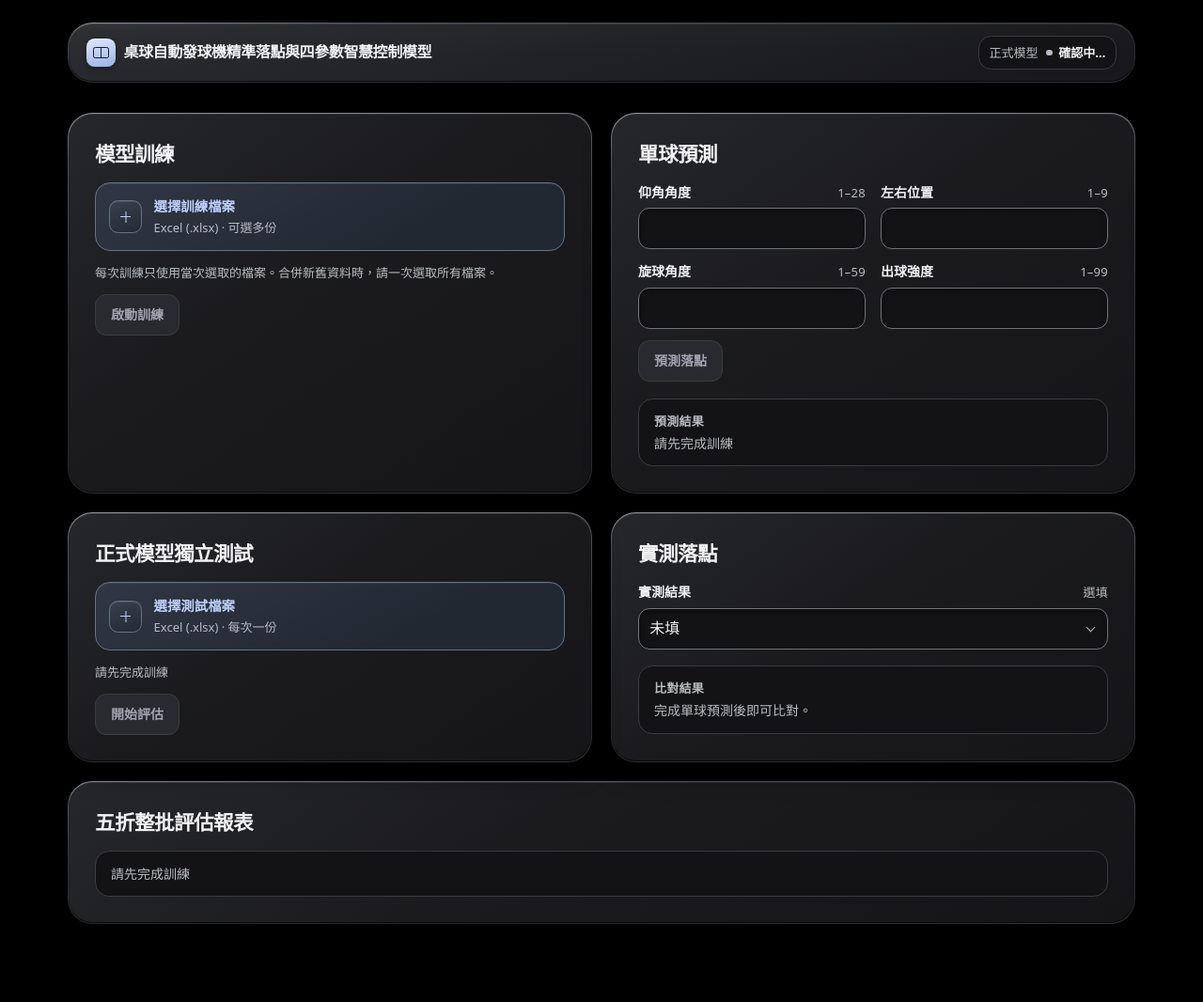
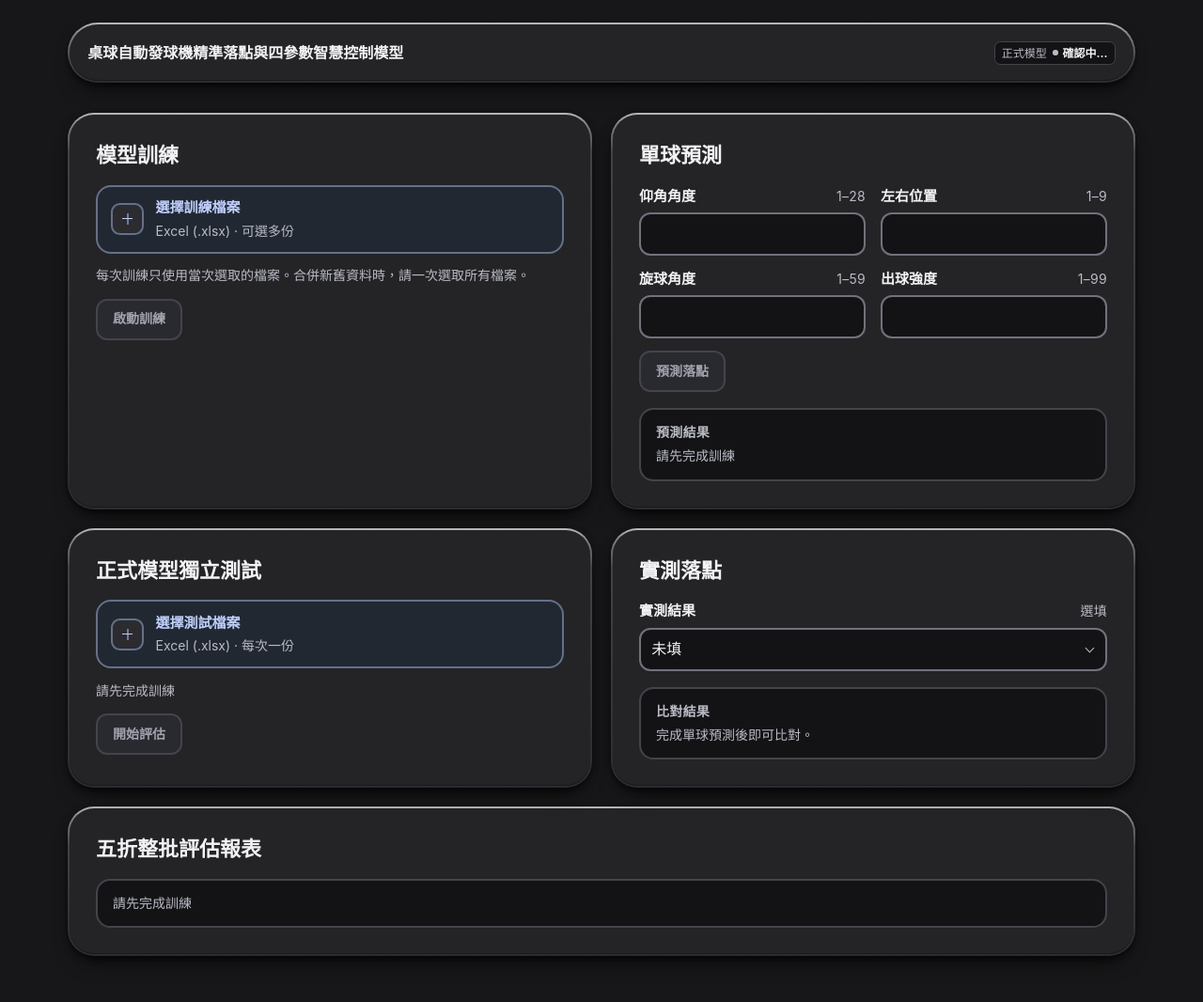
Before and after one commit to imennnnnh/fieldstudy, a plain HTML site: page frontend/index.html in a window 1280 px wide. Shown: the whole page at 94% size. Before the commit the page ends 1031 px from the top, so only its background shows below. Drawn offline with Linux system fonts and the light colour scheme; files that its build step writes are made by us from their sources.

Commit message:
優化前端

```diff
--- a/frontend/index.html
+++ b/frontend/index.html
@@ -4,16 +4,13 @@
   <meta charset="utf-8">
   <meta name="viewport" content="width=device-width, initial-scale=1">
   <title>桌球發球機落點預測</title>
-  <link rel="stylesheet" href="/static/styles.css?v=2">
-  <script src="/static/app.js" defer></script>
+  <link rel="stylesheet" href="/static/styles.css?v=13">
+  <script src="/static/app.js?v=3" defer></script>
 </head>
 <body>
   <header class="site-header">
     <div class="shell header-inner">
-      <a class="brand" href="#top">
-        <span class="brand-mark" aria-hidden="true"></span>
-        <span>桌球自動發球機精準落點與四參數智慧控制模型</span>
-      </a>
+      <a class="brand" href="#top">桌球自動發球機精準落點與四參數智慧控制模型</a>
       <div class="model-state" id="model-state" data-state="checking">
         <span>正式模型</span>
         <strong id="model-state-text" role="status">確認中…</strong>
@@ -159,5 +156,6 @@
       </div>
     </section>
   </main>
+  <div id="page-end" aria-hidden="true"></div>
 </body>
 </html>
--- a/frontend/styles.css
+++ b/frontend/styles.css
@@ -1,14 +1,14 @@
 :root {
   color-scheme: dark;
-  font: 100%/1.55 system-ui, -apple-system, BlinkMacSystemFont, "PingFang TC", "Microsoft JhengHei", sans-serif;
+  font: 100%/1.6 Inter, "Noto Sans TC", "PingFang TC", "Microsoft JhengHei", system-ui, sans-serif;
   font-optical-sizing: auto;
-  --page: #000;
-  --surface: #1b1b1e;
-  --surface-quiet: #222226;
+  --page: #171719;
+  --surface: #242426;
+  --surface-quiet: #2b2b30;
   --control: #131315;
   --text: #f2f2f5;
   --muted: #b9bbc5;
-  --line: #3a3b41;
+  --line: #43444b;
   --control-line: #70727c;
   --accent: #bdcefb;
   --accent-hover: #d0ddff;
@@ -23,15 +23,15 @@
   --ready: #85dfac;
   --notice-text: #f4d29c;
   --notice-bg: #352a20;
-  --glass-face: linear-gradient(145deg, #26272b, var(--surface) 42%, #151517 100%);
-  --glass-rim: linear-gradient(178deg, #92949e, #50525c 12%, #2b2c32 51%, #25262b 89%, #34353e);
-  --glass-shadow: inset 0 1px 0 rgb(255 255 255 / 9%), inset 0 -1px 0 rgb(0 0 0 / 65%), 0 10px 28px rgb(0 0 0 / 48%);
-  --radius: 1.65rem;
+  --radius: 1.75rem;
+  --frame-width: 2px;
   --gutter: clamp(1rem, 4vw, 3rem);
   --gap: clamp(0.875rem, 2vw, 1.25rem);
+  --bottom-fade-height: clamp(2.25rem, 6vh, 3.5rem);
   background: var(--page);
   color: var(--text);
   scroll-padding-top: 6.5rem;
+  scroll-padding-bottom: var(--bottom-fade-height);
 }
 
 *, *::before, *::after { box-sizing: border-box; }
@@ -51,34 +51,65 @@ p:empty { display: none; }
 }
 
 .site-header {
+  --header-offset: 0.75rem;
   position: sticky;
-  inset-block-start: 0.75rem;
+  inset-block-start: var(--header-offset);
   z-index: 1;
   margin-block-start: clamp(0.75rem, 2.5vw, 1.5rem);
 }
 
+.site-header::before, body::after {
+  content: "";
+  inset-inline: 0;
+  pointer-events: none;
+  opacity: 0;
+  transition: opacity 180ms ease-out;
+}
+
+.site-header::before {
+  position: absolute;
+  inset-block: calc(-1 * var(--header-offset)) -1.75rem;
+  z-index: -1;
+  background: linear-gradient(to bottom, var(--page) 45%, transparent);
+}
+
+body::after {
+  position: fixed;
+  inset-block-end: 0;
+  z-index: 0;
+  block-size: var(--bottom-fade-height);
+  background: linear-gradient(to bottom, transparent, var(--page) 96%);
+}
+
+#page-end { block-size: 1px; }
+
+.site-header.is-scrolled::before, body.can-scroll-down::after { opacity: 1; }
+
+@supports (backdrop-filter: blur(16px)) and (mask-image: linear-gradient(#000, transparent)) {
+  .site-header::before {
+    background: rgb(23 23 25 / 58%);
+    backdrop-filter: blur(16px);
+    mask-image: linear-gradient(to bottom, #000 55%, transparent);
+  }
+}
+
 .header-inner, .panel {
-  border: 1px solid transparent;
+  border: 2px solid transparent;
   border-radius: var(--radius);
-  background: var(--glass-face) padding-box, var(--glass-rim) border-box;
-  box-shadow: var(--glass-shadow);
+  background:
+    linear-gradient(var(--surface), var(--surface)) padding-box,
+    linear-gradient(to bottom, #b8b8be, #818189 0.8rem, #424248 2.6rem, #2b2b30) border-box;
+  box-shadow: inset 0 -1px 0 #19191c, 0 3px 6px rgb(0 0 0 / 52%), 0 13px 24px -12px rgb(0 0 0 / 88%);
 }
 
 .header-inner {
   min-block-size: 4rem;
+  border-radius: 2.25rem;
   display: flex;
   align-items: center;
   justify-content: space-between;
   gap: 0.65rem;
   padding: 0.5rem clamp(0.65rem, 2vw, 1.2rem);
-}
-
-@supports (backdrop-filter: blur(18px)) {
-  .header-inner {
-    background: linear-gradient(160deg, rgb(42 43 48 / 91%), rgb(21 21 24 / 89%)) padding-box,
-      var(--glass-rim) border-box;
-    backdrop-filter: blur(18px);
-  }
 }
 
 .brand {
@@ -88,64 +119,34 @@ p:empty { display: none; }
   min-block-size: 2.75rem;
   border-radius: 0.55rem;
   text-decoration: none;
-  gap: 0.55rem;
   color: var(--text);
   font-size: 1rem;
-  font-weight: 720;
-  line-height: 1.35;
-  letter-spacing: -0.025em;
+  font-weight: 700;
+  line-height: 1.4;
   text-wrap: balance;
-}
-
-.brand-mark {
-  position: relative;
-  display: grid;
-  place-items: center;
-  flex: none;
-  inline-size: 1.9rem;
-  block-size: 1.9rem;
-  border-radius: 0.55rem;
-  background: linear-gradient(165deg, #e0e9ff, #9bb1e7);
-  color: var(--accent-on);
-  box-shadow: inset 0 1px 0 rgb(255 255 255 / 40%), 0 2px 6px rgb(0 0 0 / 30%);
-}
-
-.brand-mark::before {
-  content: "";
-  inline-size: 1.08rem;
-  block-size: 0.74rem;
-  border: 1px solid;
-  border-radius: 0.14rem;
-}
-
-.brand-mark::after {
-  content: "";
-  position: absolute;
-  inline-size: 1px;
-  block-size: 0.74rem;
-  background: currentColor;
 }
 
 main { padding-block: clamp(1rem, 3vw, 2rem) 3rem; }
 
 .model-state {
   display: flex;
-  flex-wrap: wrap;
+  flex: none;
   align-items: center;
-  gap: 0.2rem 0.55rem;
-  min-block-size: 2.25rem;
-  padding: 0.35rem 0.65rem;
+  gap: 0.4rem;
+  padding: 0.25rem 0.45rem;
   border: 1px solid var(--line);
-  border-radius: 0.85rem;
+  border-radius: 0.4rem;
   background: var(--control);
   color: var(--muted);
-  font-size: 0.8125rem;
+  font-size: 0.75rem;
+  line-height: 1.25;
+  white-space: nowrap;
 }
 
 .model-state strong {
   display: inline-flex;
-  align-items: baseline;
-  gap: 0.4rem;
+  align-items: center;
+  gap: 0.3rem;
   color: var(--text);
   font-weight: 650;
 }
@@ -153,9 +154,8 @@ main { padding-block: clamp(1rem, 3vw, 2rem) 3rem; }
 .model-state strong::before {
   content: "";
   flex: none;
-  align-self: center;
-  inline-size: 0.42rem;
-  block-size: 0.42rem;
+  inline-size: 0.35rem;
+  block-size: 0.35rem;
   border-radius: 50%;
   background: var(--muted);
 }
@@ -172,10 +172,9 @@ main { padding-block: clamp(1rem, 3vw, 2rem) 3rem; }
 
 h2 {
   margin-block-end: 1rem;
-  font-size: clamp(1.15rem, 2.3vw, 1.35rem);
+  font-size: clamp(1.1875rem, 2.3vw, 1.375rem);
   font-weight: 700;
-  line-height: 1.35;
-  letter-spacing: -0.027em;
+  line-height: 1.4;
 }
 
 form, .measurement-fields, .field, .file-copy, .report-content { display: grid; }
@@ -188,13 +187,13 @@ form, .measurement-fields { gap: 0.8rem; }
   align-items: baseline;
   justify-content: space-between;
   gap: 0.125rem 0.5rem;
-  font-size: 0.875rem;
-  font-weight: 650;
+  font-size: 0.9375rem;
+  font-weight: 600;
 }
 
 small, .field-help, .file-meta, .report-meta {
   color: var(--muted);
-  font-size: 0.8125rem;
+  font-size: 0.875rem;
   font-weight: 400;
   overflow-wrap: anywhere;
 }
@@ -208,10 +207,9 @@ input, select, button { font: inherit; }
   min-inline-size: 0;
   min-block-size: 2.75rem;
   padding: 0.5rem 0.7rem;
-  border: 1px solid var(--control-line);
+  border: var(--frame-width) solid var(--control-line);
   border-radius: 0.75rem;
   background: var(--control);
-  box-shadow: inset 0 2px 5px rgb(0 0 0 / 40%);
   color: var(--text);
   font-variant-numeric: tabular-nums;
 }
@@ -243,10 +241,9 @@ select { appearance: none; padding-inline-end: 2rem; cursor: pointer; }
   gap: 0.8rem;
   min-block-size: 4.55rem;
   padding: 0.65rem 0.9rem;
-  border: 1px solid var(--accent-line);
+  border: var(--frame-width) solid var(--accent-line);
   border-radius: 1rem;
-  background: linear-gradient(152deg, rgb(189 206 251 / 9%), transparent 69%) var(--accent-quiet);
-  box-shadow: inset 0 1px 0 rgb(220 230 255 / 8%);
+  background: var(--accent-quiet);
   transition: background-color 140ms ease, border-color 140ms ease;
 }
 
@@ -274,11 +271,10 @@ select { appearance: none; padding-inline-end: 2rem; cursor: pointer; }
   flex: none;
   inline-size: 2.15rem;
   block-size: 2.15rem;
-  border: 1px solid var(--accent-line);
+  border: var(--frame-width) solid var(--accent-line);
   border-radius: 0.6rem;
-  background: linear-gradient(160deg, #383f4e, #242a35);
+  background: var(--surface-quiet);
   color: var(--accent);
-  box-shadow: inset 0 1px 0 rgb(227 235 255 / 11%);
 }
 
 .file-icon::before, .file-icon::after {
@@ -290,20 +286,20 @@ select { appearance: none; padding-inline-end: 2rem; cursor: pointer; }
 }
 
 .file-icon::after { transform: rotate(90deg); }
-.file-title { color: var(--accent); font-size: 0.9rem; font-weight: 680; }
+.file-title { color: var(--accent); font-size: 0.9375rem; font-weight: 600; }
 .file-meta { margin-block-start: 0.08rem; }
 
 .file-group { display: grid; gap: 0.35rem; }
-.file-group h3 { margin: 0; color: var(--muted); font-size: 0.8125rem; font-weight: 650; }
+.file-group h3 { margin: 0; color: var(--muted); font-size: 0.875rem; font-weight: 600; }
 .uploaded-training { margin-block-end: 0.9rem; }
 
 .file-list, .selected-file {
   margin: 0;
   padding: 0.5rem 0.75rem;
-  border: 1px solid var(--line);
+  border: var(--frame-width) solid var(--line);
   border-radius: 0.75rem;
   background: var(--surface-quiet);
-  font-size: 0.8125rem;
+  font-size: 0.875rem;
   overflow-wrap: anywhere;
 }
 
@@ -314,10 +310,9 @@ button {
   min-block-size: 2.75rem;
   max-inline-size: 100%;
   padding: 0.5rem 1rem;
-  border: 1px solid rgb(255 255 255 / 28%);
+  border: var(--frame-width) solid rgb(255 255 255 / 28%);
   border-radius: 0.75rem;
-  background: linear-gradient(180deg, rgb(255 255 255 / 22%), transparent) var(--accent-fill);
-  box-shadow: inset 0 1px 0 rgb(255 255 255 / 27%), 0 3px 9px rgb(0 0 0 / 28%);
+  background: var(--accent-fill);
   color: var(--accent-on);
   font-size: 0.875rem;
   font-weight: 680;
@@ -327,7 +322,7 @@ button {
 }
 
 button:not(:disabled):active { transform: scale(0.975); transition: none; }
-button:disabled { border-color: var(--line); background: var(--disabled-bg); box-shadow: none; color: var(--disabled-text); cursor: default; }
+button:disabled { border-color: var(--line); background: var(--disabled-bg); color: var(--disabled-text); cursor: default; }
 
 @media (hover: hover) {
   button:not(:disabled):hover { background-color: var(--accent-hover); }
@@ -342,7 +337,7 @@ progress { display: block; inline-size: 100%; block-size: 0.55rem; margin-block-
 
 .result-box, .report-empty {
   padding: 0.8rem 1rem;
-  border: 1px solid var(--line);
+  border: var(--frame-width) solid var(--line);
   border-radius: 0.95rem;
   background: var(--control);
   color: var(--muted);
@@ -351,7 +346,7 @@ progress { display: block; inline-size: 100%; block-size: 0.55rem; margin-block-
 }
 
 .result-box { display: grid; gap: 0.18rem; margin-block-start: 1.1rem; }
-.result-label { font-size: 0.8125rem; font-weight: 620; }
+.result-label { font-size: 0.875rem; font-weight: 600; }
 #prediction-result[data-state="valid"] { background: var(--accent-quiet); }
 #prediction-result[data-state="error"] { background: var(--error-bg); }
 #prediction-result:is([data-state="valid"], [data-state="invalid"]) #prediction-status {
@@ -365,14 +360,14 @@ progress { display: block; inline-size: 100%; block-size: 0.55rem; margin-block-
 .report-panel { margin-block-start: var(--gap); }
 .report-content { gap: 1rem; }
 .note { padding: 0.65rem 0.85rem; border-radius: 0.65rem; background: var(--notice-bg); color: var(--notice-text); font-size: 0.875rem; }
-.table-wrap { min-inline-size: 0; overflow: auto; border: 1px solid var(--line); border-radius: 0.75rem; }
+.table-wrap { min-inline-size: 0; overflow: auto; border: var(--frame-width) solid var(--line); border-radius: 0.75rem; }
 .table-wrap:focus-visible { outline-offset: 2px; }
 table { inline-size: 100%; border-collapse: collapse; font-size: 0.875rem; font-variant-numeric: tabular-nums; }
 caption { padding: 0.65rem 0.75rem; text-align: start; font-weight: 660; }
-th, td { padding: 0.55rem 0.75rem; border-block-start: 1px solid var(--line); text-align: end; white-space: nowrap; }
+th, td { padding: 0.55rem 0.75rem; border-block-start: var(--frame-width) solid var(--line); text-align: end; white-space: nowrap; }
 th:first-child { text-align: start; }
 thead { background: var(--surface-quiet); color: var(--muted); }
-thead th { font-size: 0.8125rem; font-weight: 650; }
+thead th { font-size: 0.875rem; font-weight: 600; }
 #report > .table-wrap thead th:last-child, #scores td:last-child { background: var(--accent-quiet); color: var(--accent); font-weight: 680; }
 
 .metrics, .matrices { display: grid; grid-template-columns: repeat(3, minmax(0, 1fr)); gap: 0.75rem; }
@@ -400,22 +395,33 @@ thead th { font-size: 0.8125rem; font-weight: 650; }
   .metrics { grid-template-columns: repeat(2, minmax(0, 1fr)); }
 }
 
+@media (max-width: 26rem) {
+  .model-state { flex-direction: column; align-items: flex-start; gap: 0.15rem; }
+}
+
 @media (max-width: 20rem) {
   .metrics { grid-template-columns: 1fr; }
 }
 
 @media (prefers-reduced-motion: reduce) {
-  .file-picker, button { transition: none; }
+  .site-header::before, body::after, .file-picker, button { transition: none; }
   button:not(:disabled):active { transform: none; background-color: var(--accent-hover); }
 }
 
-@media (prefers-reduced-transparency: reduce), (prefers-contrast: more) {
-  .header-inner { background: linear-gradient(var(--surface), var(--surface)) padding-box, var(--glass-rim) border-box; backdrop-filter: none; }
+@media (prefers-reduced-transparency: reduce), (prefers-contrast: more), (forced-colors: active) {
+  :root { scroll-padding-bottom: 0; }
+  body::after { display: none; }
+  .site-header::before {
+    inset-block-end: 0;
+    background: var(--page);
+    backdrop-filter: none;
+    mask-image: none;
+  }
 }
 
 @media (prefers-contrast: more) {
   :root { --line: var(--control-line); --accent-line: var(--accent); }
-  .header-inner, .panel { border-color: var(--control-line); }
+  .header-inner, .panel { border-color: var(--control-line); background: var(--surface); }
 }
 
 @media (forced-colors: active) {
```
Also changed, not shown: frontend/app.js (+11 -0 lines).
